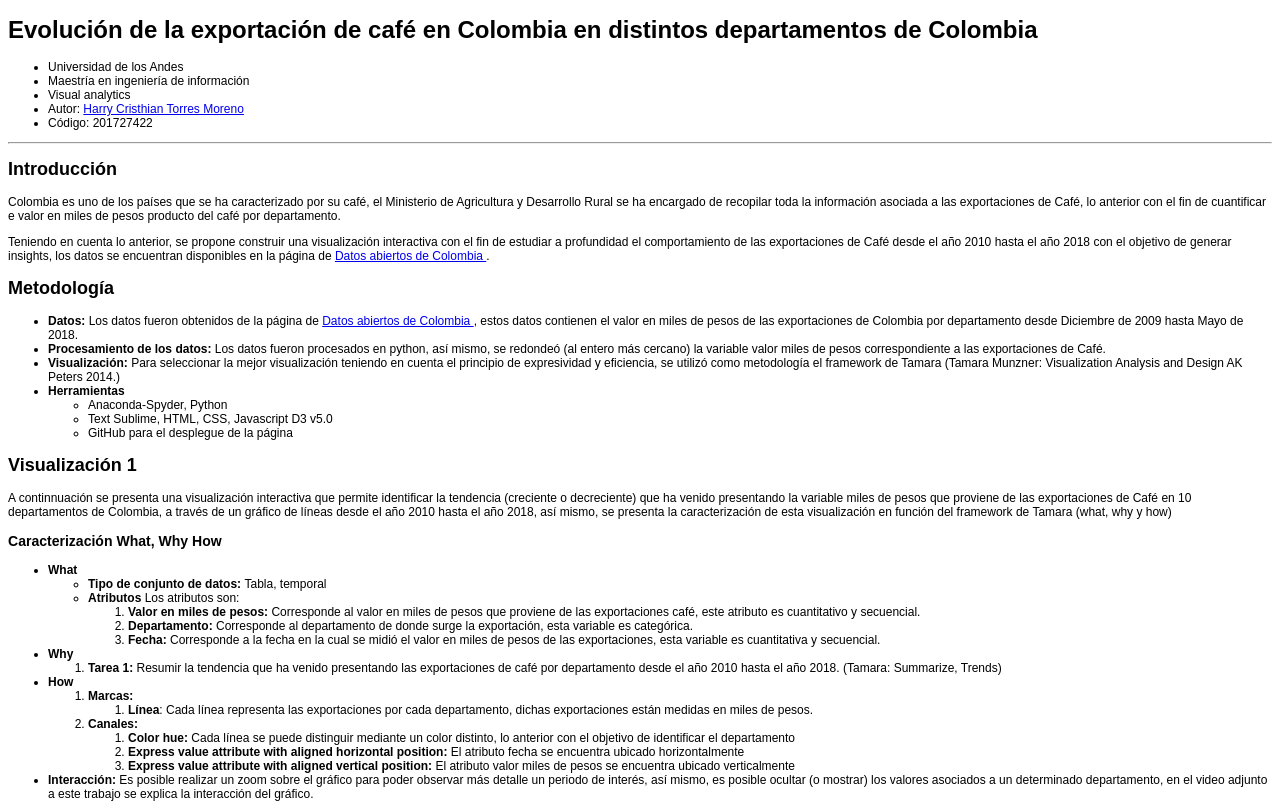
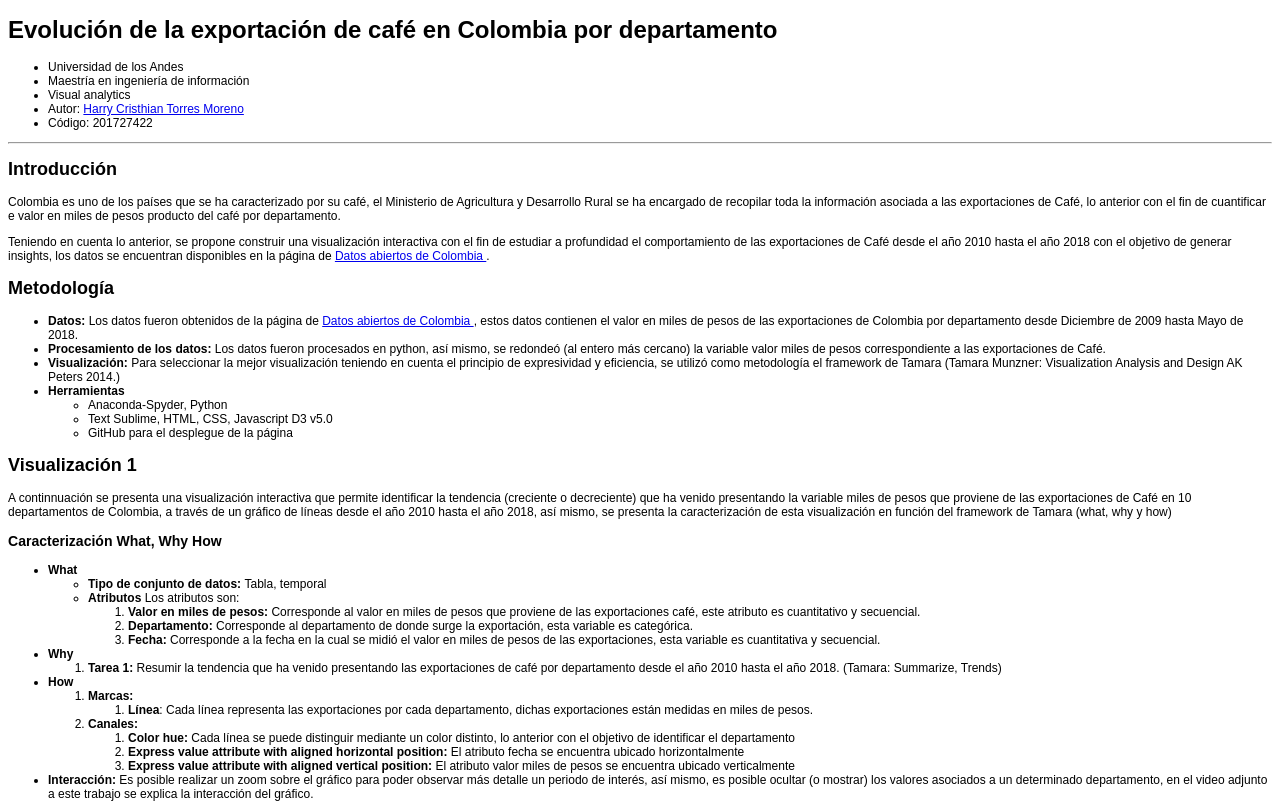
Before and after one commit to hctorresm/Evolucion-exportaci-n-de-cafe, a plain HTML site: page index.html in a window 1280 px wide. Shown: the top 804 px of the page. Drawn offline with nearby package versions, Linux system fonts and the light colour scheme; a script that the page names is missing.

Commit message:
Update index.html

```diff
--- a/index.html
+++ b/index.html
@@ -142,7 +142,7 @@ body {
 
 
     <h1>
-        Evolución de la exportación de café en Colombia en distintos departamentos de Colombia
+        Evolución de la exportación de café en Colombia por departamento
     </h1>
 
 
```
